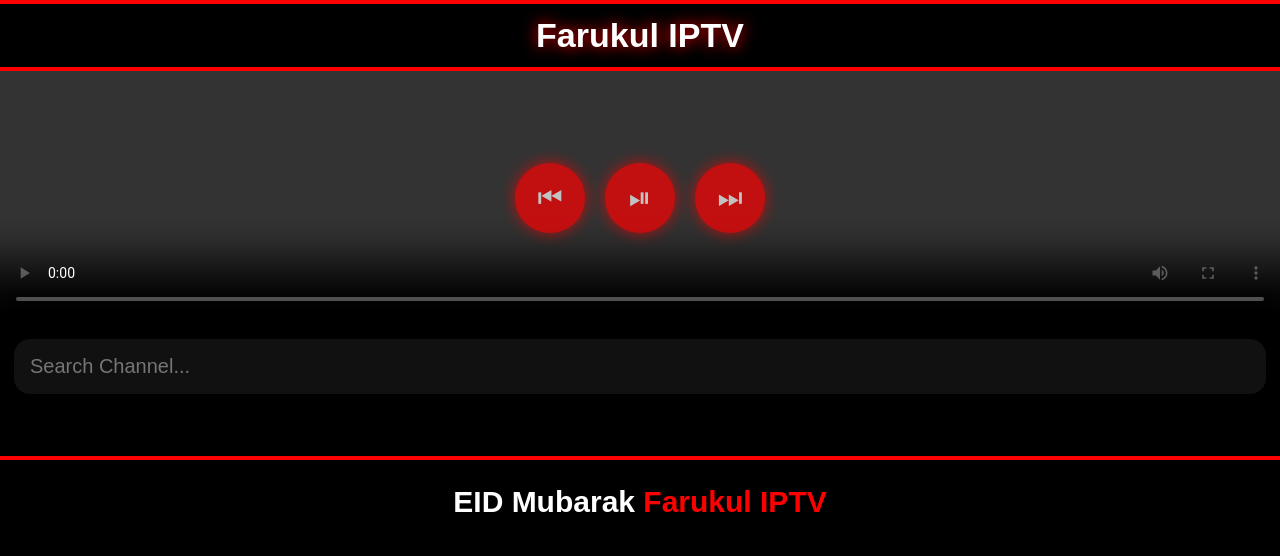
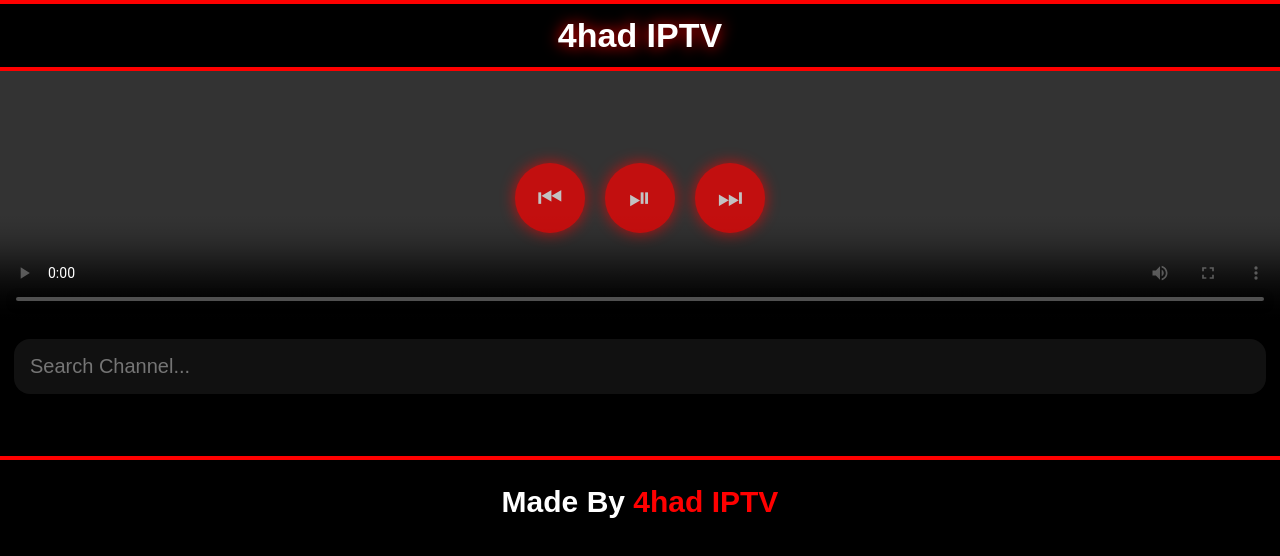
Before and after one commit to 4had45/farukuliptv, a plain HTML site: page index.html in a window 1280 px wide. Drawn offline with nearby package versions, Linux system fonts and the light colour scheme; no server answers.

Commit message:
Change title and header from 'Farukul' to '4had'

```diff
--- a/index.html
+++ b/index.html
@@ -7,7 +7,7 @@
 <meta name="viewport"
 content="width=device-width, initial-scale=1.0">
 
-<title>Farukul IPTV</title>
+<title>4had IPTV</title>
 
 <script src="https://cdn.jsdelivr.net/npm/hls.js@latest"></script>
 
@@ -257,7 +257,7 @@ font-size:24px;
 
 <div class="header">
 
-<h1>Farukul IPTV</h1>
+<h1>4had IPTV</h1>
 
 </div>
 
@@ -322,7 +322,7 @@ id="channelGrid">
 
 <div class="footer">
 
-EID Mubarak <span>Farukul IPTV</span>
+Made By <span>4had IPTV</span>
 
 </div>
 
```
